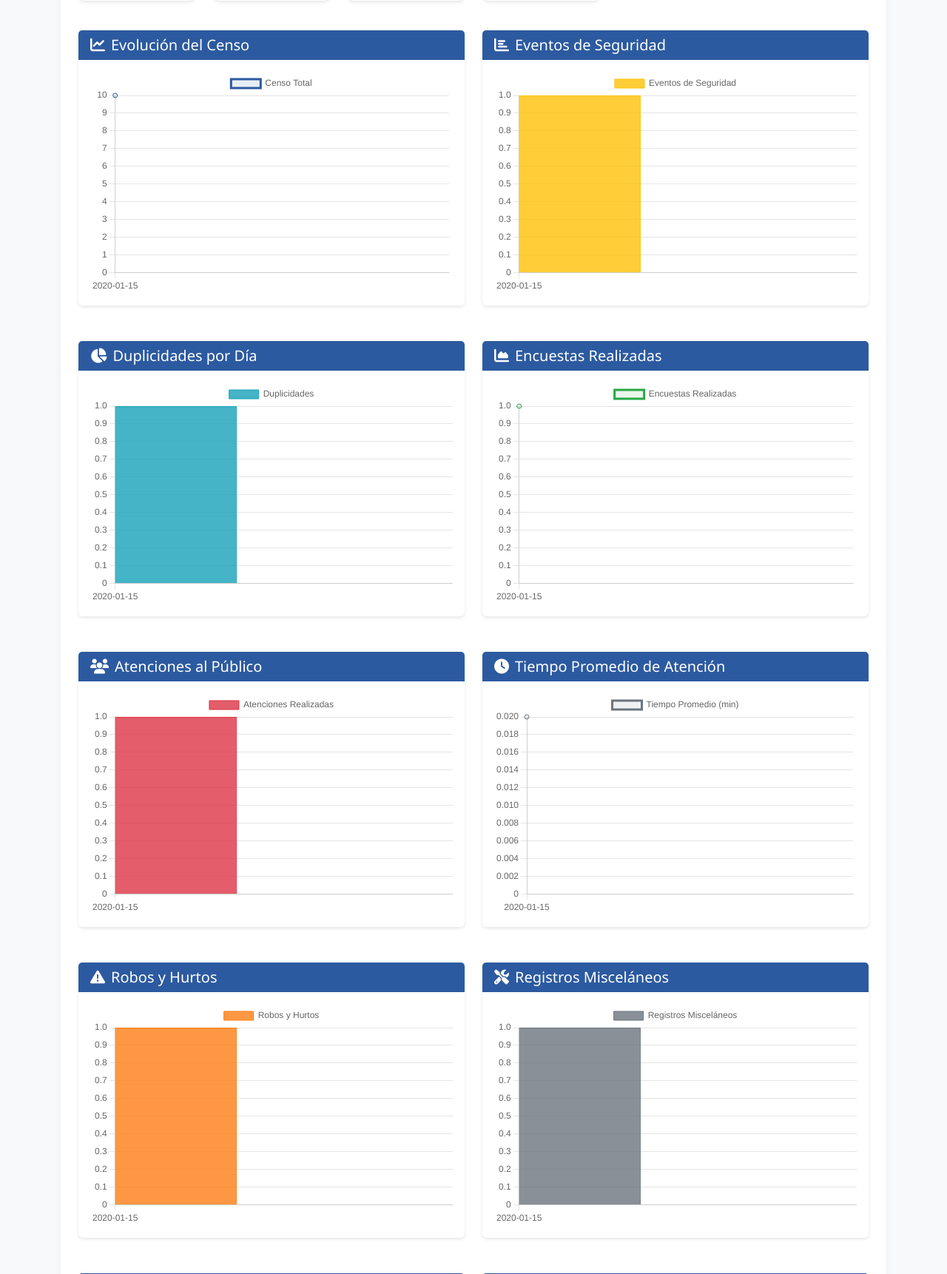
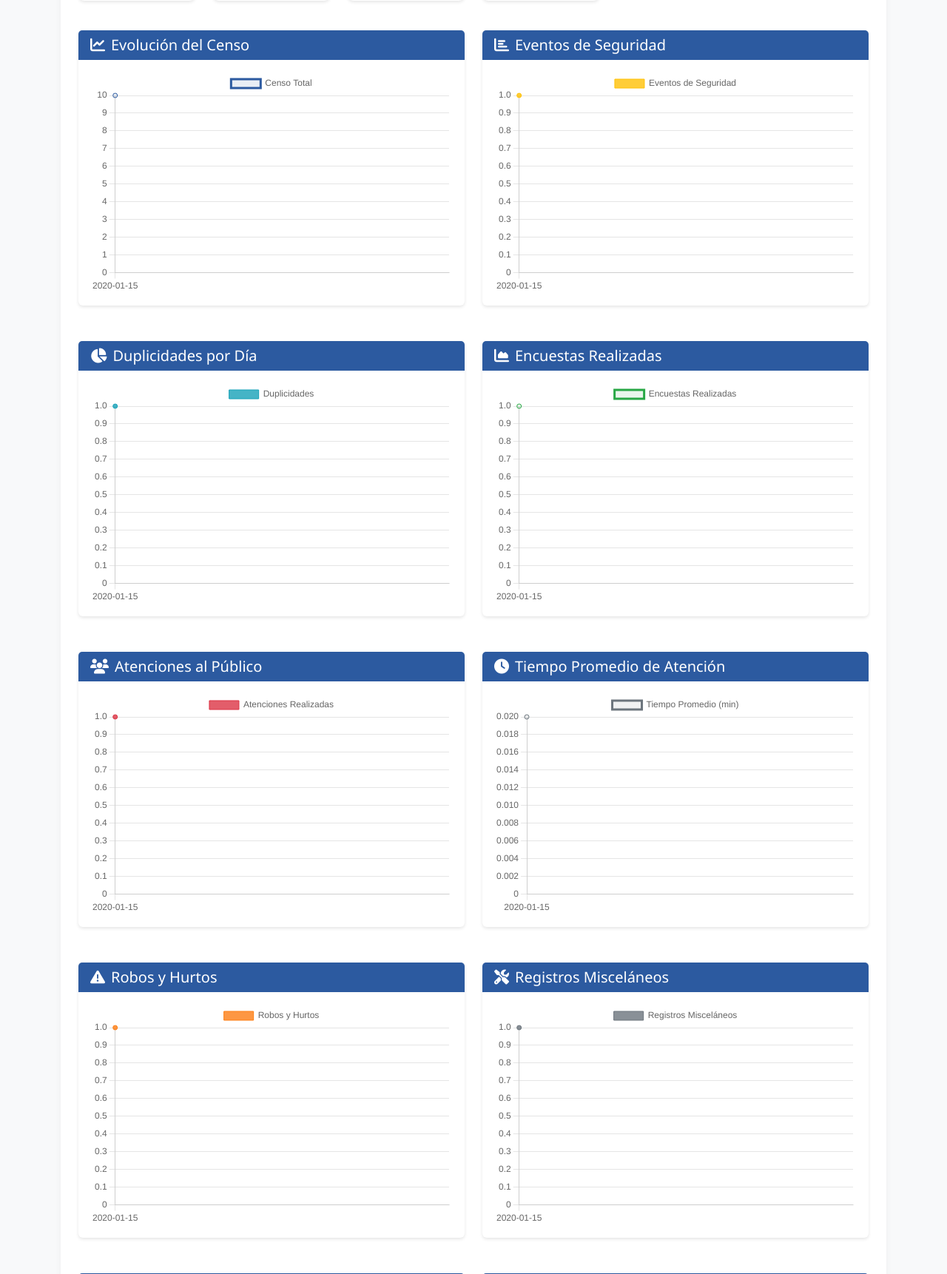
Before and after one commit to Javier-9690/5S, a Flask app: page /dashboard in a window 1280 px wide. Shown: the part 1113-2835 px from the top of the page at 74% size. Run offline with Flask 3, Linux system fonts and the light colour scheme; tables that the repository leaves empty hold one stand-in row (values such as "Sample post"); parts of the project's set-up code (start-up, migrations or seed data) failed here and were passed over; some libraries are stand-ins or nearby versions.

Commit message:
Update dashboard.html

```diff
--- a/templates/dashboard.html
+++ b/templates/dashboard.html
@@ -441,7 +441,7 @@
 
       // Gráfico de Eventos
       new Chart(document.getElementById('eventosChart'), {
-        type: 'bar',
+        type: 'line',
         data: {
           labels: labels,
           datasets: [{
@@ -457,7 +457,7 @@
 
       // Gráfico de Duplicidades
       new Chart(document.getElementById('duplicidadesChart'), {
-        type: 'bar',
+        type: 'line',
         data: {
           labels: labels,
           datasets: [{
@@ -490,7 +490,7 @@
 
       // Gráfico de Atenciones
       new Chart(document.getElementById('atencionesChart'), {
-        type: 'bar',
+        type: 'line',
         data: {
           labels: labels,
           datasets: [{
@@ -523,7 +523,7 @@
 
       // Gráfico de Robos y Hurtos
       new Chart(document.getElementById('robosChart'), {
-        type: 'bar',
+        type: 'line',
         data: {
           labels: labels,
           datasets: [{
@@ -539,7 +539,7 @@
 
       // Gráfico de Misceláneo
       new Chart(document.getElementById('miscelaneoChart'), {
-        type: 'bar',
+        type: 'line',
         data: {
           labels: labels,
           datasets: [{
@@ -555,7 +555,7 @@
 
       // Gráfico de Desviaciones
       new Chart(document.getElementById('desviacionesChart'), {
-        type: 'bar',
+        type: 'line',
         data: {
           labels: labels,
           datasets: [{
@@ -571,7 +571,7 @@
 
       // Gráfico de Solicitudes OT
       new Chart(document.getElementById('solicitudesOtChart'), {
-        type: 'bar',
+        type: 'line',
         data: {
           labels: labels,
           datasets: [{
@@ -587,7 +587,7 @@
 
       // Gráfico de Reclamos
       new Chart(document.getElementById('reclamosChart'), {
-        type: 'bar',
+        type: 'line',
         data: {
           labels: labels,
           datasets: [{
@@ -603,7 +603,7 @@
 
       // Gráfico de Alarmas
       new Chart(document.getElementById('alarmasChart'), {
-        type: 'bar',
+        type: 'line',
         data: {
           labels: labels,
           datasets: [{
@@ -619,7 +619,7 @@
 
       // Gráfico de Extensiones
       new Chart(document.getElementById('extensionesChart'), {
-        type: 'bar',
+        type: 'line',
         data: {
           labels: labels,
           datasets: [{
@@ -635,7 +635,7 @@
 
       // Gráfico de Onboarding
       new Chart(document.getElementById('onboardingChart'), {
-        type: 'bar',
+        type: 'line',
         data: {
           labels: labels,
           datasets: [{
@@ -651,7 +651,7 @@
 
       // Gráfico de Apertura
       new Chart(document.getElementById('aperturaChart'), {
-        type: 'bar',
+        type: 'line',
         data: {
           labels: labels,
           datasets: [{
@@ -667,7 +667,7 @@
 
       // Gráfico de Cumplimiento
       new Chart(document.getElementById('cumplimientoChart'), {
-        type: 'bar',
+        type: 'line',
         data: {
           labels: labels,
           datasets: [{
```
